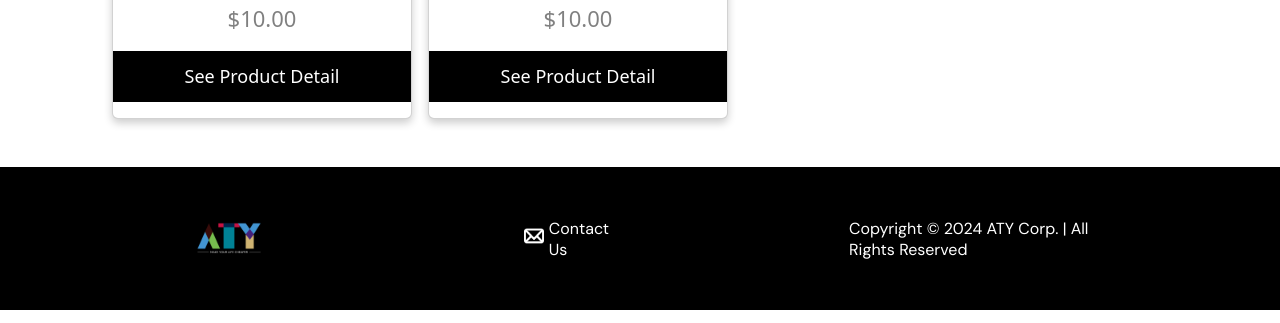
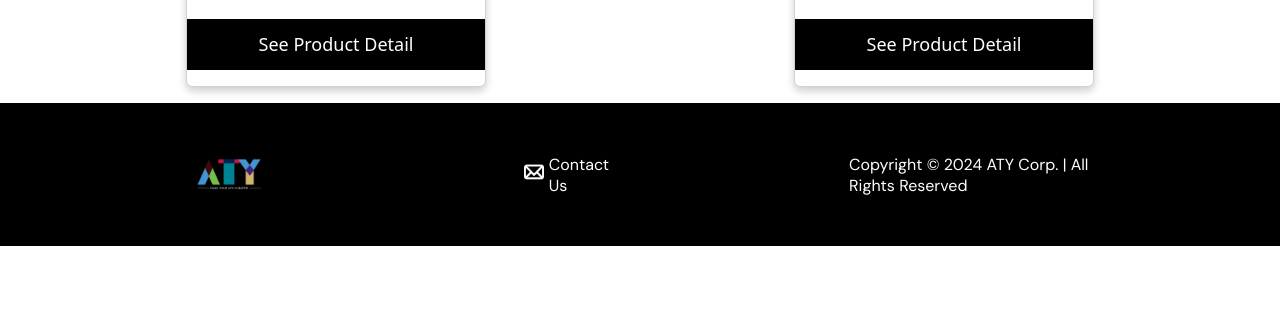
Before and after one commit to vol2468/CamelCamelCamelClone, a PHP site: page /main.html in a window 1280 px wide. Shown: the part 1327-1650 px from the top of the page. After the commit the page ends 1573 px from the top, so only its background shows below. Run offline with PHP 8.4, Linux system fonts and the light colour scheme.

Commit message:
modified header, and main

```diff
--- a/code/css/account.css
+++ b/code/css/account.css
@@ -1,4 +1,3 @@
-/* font-family, font size */
 p, body {
     font-family: "DM Sans";
     font-size: 1em;
--- a/code/css/header.css
+++ b/code/css/header.css
@@ -52,7 +52,7 @@ h2 {
 #search {
     border: solid 1px #F0F0F0;
     border-radius: 30px;
-    width: 600px;
+    width: 400px;
     height: 50px;
     margin: 0 2em 0 2em;
     text-indent: 15px;
--- a/code/css/main.css
+++ b/code/css/main.css
@@ -12,23 +12,30 @@ h1 {
 h2 {
 	font-family: "Alata";
 	font-size: 1.5em;
+	margin-bottom: 1em;
 }
 
-/* body */
-body {
+main {
     margin: 0em 2em 0em 2em;
 }
 
-/* main */
-main {
-    margin: 2em;
-    display: flex;
-    gap: 1em;
+#popular-drop {
+	display: grid;
+	grid-template-columns: 1fr 1fr;
 }
 
-/* popular */
-#popular {
-    margin-left: 5em;
+#popular, #drop {
+	text-align: center;
+	align-items: center;
+	display: flex;
+    flex-direction: column;
+    align-items: center;
+    justify-items: center;
+}
+
+button a {
+	text-decoration: none;
+	color: white;
 }
 
 
@@ -60,8 +67,3 @@ main {
 .card button:hover {
 	opacity: 0.7;
 }
-
-  /* h2 */
-  h2 {
-    margin-bottom: 1em;
-  }
--- a/code/css/product.css
+++ b/code/css/product.css
@@ -61,10 +61,14 @@ main {
 	padding: 0.5em;
 	margin-top: 1em;
 	width: 500px;
-  color: white;
 	background-color: black;
 	border: 1px solid black;
 	border-radius: 2em;
+}
+
+#view-amazon a {
+	color: white;
+	text-decoration: none;
 }
 
 #details-reviews {
--- a/code/header.html
+++ b/code/header.html
@@ -24,7 +24,19 @@
         <div id="navigation-menu">
             <a href="#">Popular Products</a>
             <a href="#">Top Price Drops</a>
-            <input id="search" type="text" placeholder="      Search for products...">
+            <form class=form-fm method="get" action="listprod.jsp">
+                <select size="1" name="categoryName">
+                <option>All</option>
+                <option>Sushi</option>
+                <option>Seafood</option>
+                <option>Set Menu</option>
+                <option>Donburi</option>
+                <option>Noodle</option>
+                <option>Hot Pot</option>
+                <option>Skewer</option>
+                <input id="search" type="text" placeholder="      Search for products...">
+                </select><input type="submit" value="Submit">
+            </form>
             <figure>
                 <a href="login.html" target="_top"><img src="images/account.png" alt="account" id="account-image"/></a>
                 <figcaption><a href="login.html">sign in<a></figcaption>
--- a/code/main.html
+++ b/code/main.html
@@ -14,6 +14,7 @@
         </header>
 
         <main>
+            <div id="popular-drop">
                 <div id="popular">
                     <h2>Popular Products</h2>
                     <div class="products">
@@ -21,19 +22,19 @@
                             <img src="images/image1.jpg" style="width: 100%;"/>
                             <h3>Product 1</h3>
                             <p class="price">$10.00</p>
-                        <p><button>See Product Detail</button></p>
+                            <p><button><a href="product.html">See Product Detai</a>l</button></p>
                         </div>
                         <div class="card">
                             <img src="images/image2.jpg" style="width: 100%;"/>
                             <h3>Product 2</h3>
                             <p class="price">$10.00</p>
-                        <p><button>See Product Detail</button></p>
+                            <p><button><a href="product.html">See Product Detail</a></button></p>
                         </div>
                         <div class="card">
                             <img src="images/image3.jpg" style="width: 100%;"/>
                             <h3>Product 3</h3>
                             <p class="price">$10.00</p>
-                        <p><button>See Product Detail</button></p>
+                            <p><button><a href="product.html">See Product Detail</a></button></p>
                         </div>
                     </div>
                 </div>
@@ -44,19 +45,20 @@
                             <img src="images/image1.jpg" style="width: 100%;"/>
                             <h3>Product 1</h3>
                             <p class="price">$10.00</p>
-                        <p><button>See Product Detail</button></p>
+                            <p><button><a href="product.html">See Product Detail</a></button></p>
                         </div>
                         <div class="card">
                             <img src="images/image2.jpg" style="width: 100%;"/>
                             <h3>Product 2</h3>
                             <p class="price">$10.00</p>
-                        <p><button>See Product Detail</button></p>
+                            <p><button><a href="product.html">See Product Detail</a></button></p>
                         </div>
                         <div class="card">
                             <img src="images/image3.jpg" style="width: 100%;"/>
                             <h3>Product 3</h3>
                             <p class="price">$10.00</p>
-                        <p><button>See Product Detail</button></p>
+                            <p><button><a href="product.html">See Product Detail</a></button></p>
+                        </div>
                     </div>
                     </div>
                 </div>
```
Lines whose indentation alone changed are shown as unchanged.
